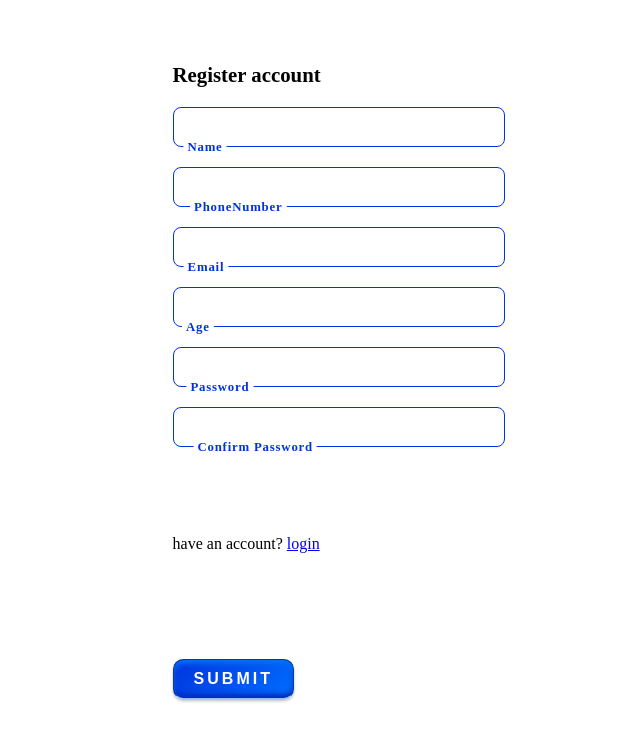
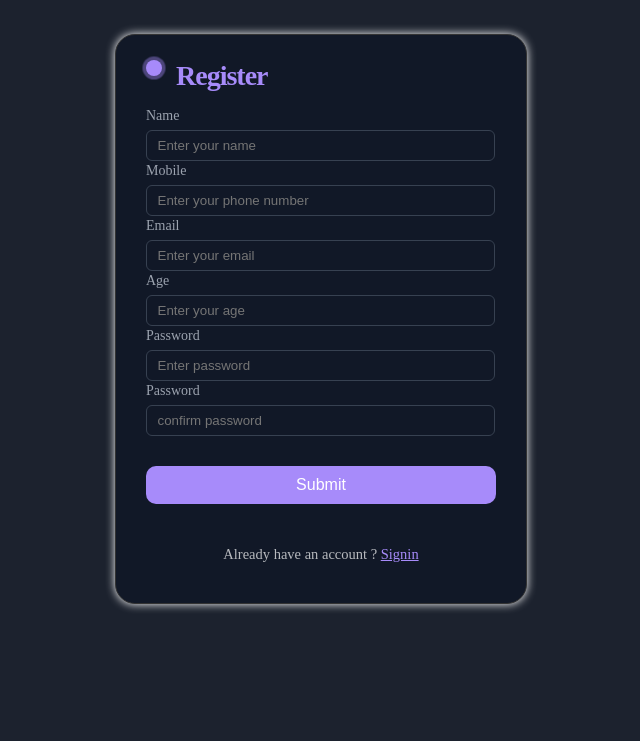
Before and after one commit to PeruriNaresh/Bank_Project, a Java web app: page /register.jsp in a window 1280 px wide. Shown: the top 741 px of the page, without its empty margins (341-981 px from the left). Run offline with Tomcat 11, a stand-in JSP engine, Linux system fonts and the light colour scheme.

Commit message:
commiting changes

```diff
--- a/bank_project/src/main/webapp/register.jsp
+++ b/bank_project/src/main/webapp/register.jsp
@@ -4,159 +4,212 @@
 <html>
 <head>
     <meta charset="UTF-8">
-<title>Registration</title>
-</head>
+    <meta name="viewport" content="width=device-width, initial-scale=1.0">
     <style>
-/* From Uiverse.io by Spacious74 */
-.container {
-  width:500px;
-  height:400px;
-  margin-left:40%;
-  margin-top:5%;
+        body
+        {
+            width: 100%;
+            height: 100%;
+            overflow: hidden;
+            background-color: rgb(28, 34, 46);
+        }
+        .form {
+        display: flex;
+        width: 35%;
+        flex-direction: column;
+        gap: 10px;
+        max-width: 350px;
+        padding: 25px 30px;
+        border-radius: 20px;
+        position: relative;
+        background-color: rgba(17, 24, 39, 1);
+        box-shadow: 0px 0px 10px white;
+        color: #fff;
+        border: 1px solid #333;
+        margin: 2% 35%;
+        z-index:-1;
+        position: absolute;
         }
 
-.container .heading {
-  font-size: 1.3rem;
-  margin-bottom: 20px;
-  font-weight: bolder;
+        .title {
+        font-size: 28px;
+        font-weight: 600;
+        letter-spacing: -1px;
+        position: relative;
+        display: inline;
+        align-items: center;
+        padding-left: 30px;
+        color:rgba(167, 139, 250, 1);
+        margin: 0px;
         }
 
-.form {
-  max-width: 300px;
-  display: flex;
-  flex-direction: column;
-  gap: 20px;
+        .title::before {
+        width: 18px;
+        height: 18px;
         }
 
-.form .btn-container {
-  width: 100%;
-  display: flex;
-  align-items: center;
-  gap: 20px;
+        .title::after {
+        width: 18px;
+        height: 18px;
+        animation: pulse 1s linear infinite;
         }
 
-.form .btn {
-  padding: 10px 20px;
-  font-size: 1rem;
-  text-transform: uppercase;
-  letter-spacing: 3px;
-  border-radius: 10px;
-  border: solid 1px #1034aa;
-  border-bottom: solid 1px #90c2ff;
-  background: linear-gradient(135deg, #0034de, #006eff);
-  color: #fff;
-  font-weight: bolder;
-  transition: all 0.2s ease;
-  box-shadow: 0px 2px 3px #000d3848, inset 0px 4px 5px #0070f0,
-    inset 0px -4px 5px #002cbb;
+        .title::before,
+        .title::after {
+        position: absolute;
+        content: "";
+        height: 16px;
+        width: 16px;
+        border-radius: 50%;
+        left: 0px;
+        background-color:  rgba(167, 139, 250, 1);
         }
 
-.form .btn:active {
-  box-shadow: inset 0px 4px 5px #0070f0, inset 0px -4px 5px #002cbb;
-  transform: scale(0.995);
+        .message,
+        .signin {
+        font-size: 14.5px;
+        color: rgba(255, 255, 255, 0.7);
+        z-index:1;
         }
 
-.input-field {
+        .signin {
+        text-align: center;
+        }
+
+        .signin a:hover {
+        text-decoration: underline royalblue;
+        }
+
+        .signin a {
+        color: rgba(167, 139, 250, 1);
+        }
+
+        .flex {
+        display: flex;
+        width: 100%;
+        gap: 6px;
+        }
+
+        .form label {
         position: relative;
         }
 
-.input-field label {
-  position: absolute;
-  color: #8d8d8d;
-  pointer-events: none;
+        .form label .input {
         background-color: transparent;
-  left: 15px;
-  transform: translateY(0.6rem);
-  transition: all 0.3s ease;
+        color: #fff;
+        width: 95%;
+        font-size: auto;
+        padding: 10px 10px 10px 10px;
+        border: 1px solid black;
+        outline: 1px solid  rgba(167, 139, 250, 1);
+        border-radius: 2px;
         }
 
-.input-field input {
-  padding: 10px 15px;
-  font-size: 1rem;
-  border-radius: 8px;
-  border: solid 1px #8d8d8d;
-  letter-spacing: 1px;
-  width: 100%;
+        .form label .input + span {
+        color: rgba(255, 255, 255, 0.5);
+        position: absolute;
+        left: 10px;
+        top: 0px;
+        font-size: 0.9em;
+        cursor: text;
+        transition: 0.3s ease;
         }
 
-.input-field input:focus,
-.input-field input:valid {
-  outline: none;
-  border: solid 1px #0034de;
+        .form label .input:placeholder-shown + span {
+        top: 12.5px;
+        font-size: 0.9em;
         }
 
-.input-field input:focus ~ label,
-.input-field input:valid ~ label {
-  transform: translateY(-51%) translateX(-10px) scale(0.8);
-  background-color: #fff;
-  padding: 0px 5px;
-  color: #0034de;
-  font-weight: bold;
-  letter-spacing: 1px;
-  border: none;
-  border-radius: 100px;
+        .form label .input:focus + span,
+        .form label .input:valid + span {
+        color: rgba(167, 139, 250, 1);
+        top: 0px;
+        font-size: 0.7em;
+        font-weight: 600;
         }
 
-.form .passicon {
-  cursor: pointer;
-  font-size: 1.3rem;
-  position: absolute;
-  top: 6px;
-  right: 8px;
+        .input-group {
+        margin-top: 0.25rem;
+        font-size: 0.875rem;
+        line-height: 1.25rem;
+        }
+        .input-group input {
+        width: 93%;
+        border-radius: 0.375rem;
+        border: 1px solid rgba(55, 65, 81, 1);
+        outline: 0;
+        background-color: rgba(17, 24, 39, 1);
+        padding: 2% 3%;
+        color: rgba(243, 244, 246, 1);
+        }
+        .input-group label {
+        display: block;
+        color: rgba(156, 163, 175, 1);
+        margin-bottom: 4px;
+        }
+        .input-group input:focus {
+        border-color: rgba(167, 139, 250);
         }
 
-.form .close {
-  display: none;
+        .submit {
+        border: none;
+        outline: none;
+        padding: 10px;
+        border-radius: 10px;
+        color: #fff;
+        font-size: 16px;
+        transform: .3s ease;
+        background-color:  rgba(167, 139, 250, 1);
+        position:relative;
         }
 
+        @keyframes pulse {
+        from {
+            transform: scale(0.9);
+            opacity: 1;
+        }
+
+        to {
+            transform: scale(1.8);
+            opacity: 0;
+        }
+        }
     </style>
+    <title>Document</title>
+</head>
 <body>
-<div class="container">
-  <div class="heading">Register account</div>
+
     <form class="form" action="register" method="post">
-    <div class="input-field">
-      <input type="text" name="name" id="name"/>
-      <label for="name">Name</label>
+        <p class="title">Register </p>
+        <div class="input-group">
+            <label for="username">Name</label>
+            <input type="text" name="name" id="username" placeholder="Enter your name" required>
+            <label for="mobile">Mobile</label>
+            <input type="number" name="phone" id="mobile" placeholder="Enter your phone number" required>
+            <label for="email">Email</label>
+            <input type="text" name="email" id="email" placeholder="Enter your email" required>
+            <label for="age">Age</label>
+            <input type="number" name="age" id="age" placeholder="Enter your age" required>
+            <label for="password">Password</label>
+            <input type="password" name="password" id="password" placeholder="Enter password" required>
+            <label for="confirm">Password</label>
+            <input type="password" id="confirm" placeholder="confirm password" required>
+            <p style="opacity:0;display:inline" id="msg">passwords doesnot match</p>
         </div>
-    <div class="input-field">
-      <input type="number" name="phone" id="phone"/>
-      <label for="phone">PhoneNumber</label>
-    </div>
-    <div class="input-field">
-      <input type="email" name="email" id="email"/>
-      <label for="email">Email</label>
-    </div>
-    <div class="input-field">
-      <input type="number" name="age" id="age"/>
-      <label for="age">Age</label>
-    </div>
-    <div class="input-field">
-      <input type="password" name="password"  id="password"/>
-      <label for="username">Password</label>
-    </div>
-    <div class="input-field">
-      <input type="text" name="confirm" id="confirm"/>
-      <label for="confirm">Confirm Password</label>
-    </div>
+        <button class="submit" disabled>Submit</button>
         <%String msg= (String)request.getAttribute("msg");%>
-    <p style="display:inline"><%if(msg!=null)
+        <p style="display:inline;height:1vh;width:100;margin:0px"><%if(msg!=null)
         {
             out.println(msg);
         }%></p>
-    <p>have an account? <a href="index.jsp">login</a></p>
-    <p style="opacity:0;display:inline" id="msg">passwords doesnot match</p>
-     <div class="btn-container">
-      <button class="btn" disabled>Submit</button>
-    </div>
+        <p class="signin">Already have an account ? <a href="index.jsp">Signin</a> </p>
     </form>
-</div>
     <script>
         var inputs=document.querySelectorAll("input");
         var msg=document.getElementById("msg");
         var confirm=inputs[5];
         var submit=document.querySelector("button");
-	console.log(submit);
-	confirm.addEventListener("change",()=>
+        confirm.addEventListener("input",()=>
         {
             var pass= inputs[4].value;
             if(pass!=confirm.value)
```
Also changed, not shown: bank_project/src/main/webapp/forgotpassword.jsp (+120 -113 lines), bank_project/src/main/webapp/index.jsp (+136 -79 lines). Lines whose indentation alone changed are shown as unchanged.
